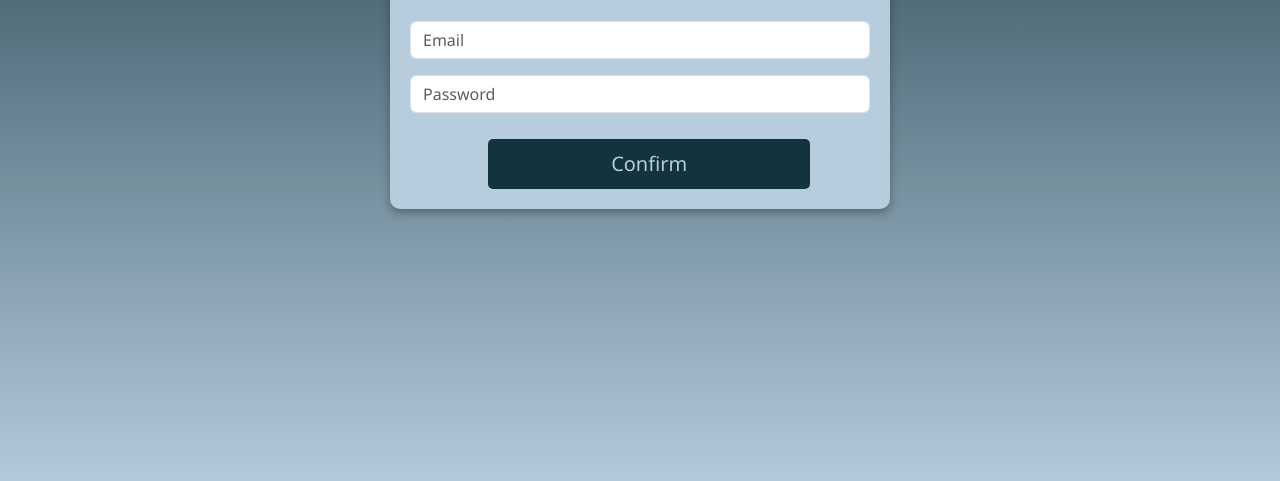
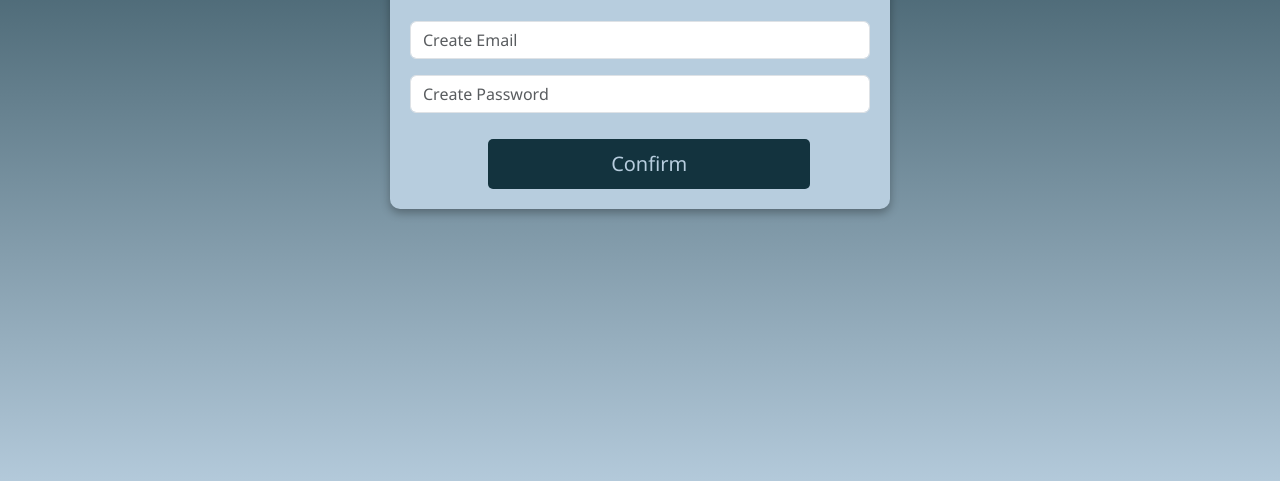
Before and after one commit to cassidyksee/Group1_Semester2_Term4_FinalWebsiteSubmission, a plain HTML site: page public/login and sign up page.html in a window 1280 px wide. Shown: the part 299-780 px from the top of the page. Drawn offline with nearby package versions, Linux system fonts and the light colour scheme; no server answers.

Commit message:
create password and email update
create password and email update

```diff
--- a/public/login and sign up page.html
+++ b/public/login and sign up page.html
@@ -39,10 +39,10 @@
     <h2 class="sign-up-text headings text-center mb-4">Sign up</h2>
     <form id="signupForm">
       <div class="mb-3">
-        <input type="email" id="signUpEmail" class="form-control" placeholder="Email" required>
+        <input type="email" id="signUpEmail" class="form-control" placeholder="Create Email" required>
       </div>
       <div class="mb-3">
-        <input type="password" id="signUpPass" class="form-control" placeholder="Password" required>
+        <input type="password" id="signUpPass" class="form-control" placeholder="Create Password" required>
       </div>
       <button type="submit" id="showSignup" class="btn-primary-signup">Confirm</button>
     </form>
```
